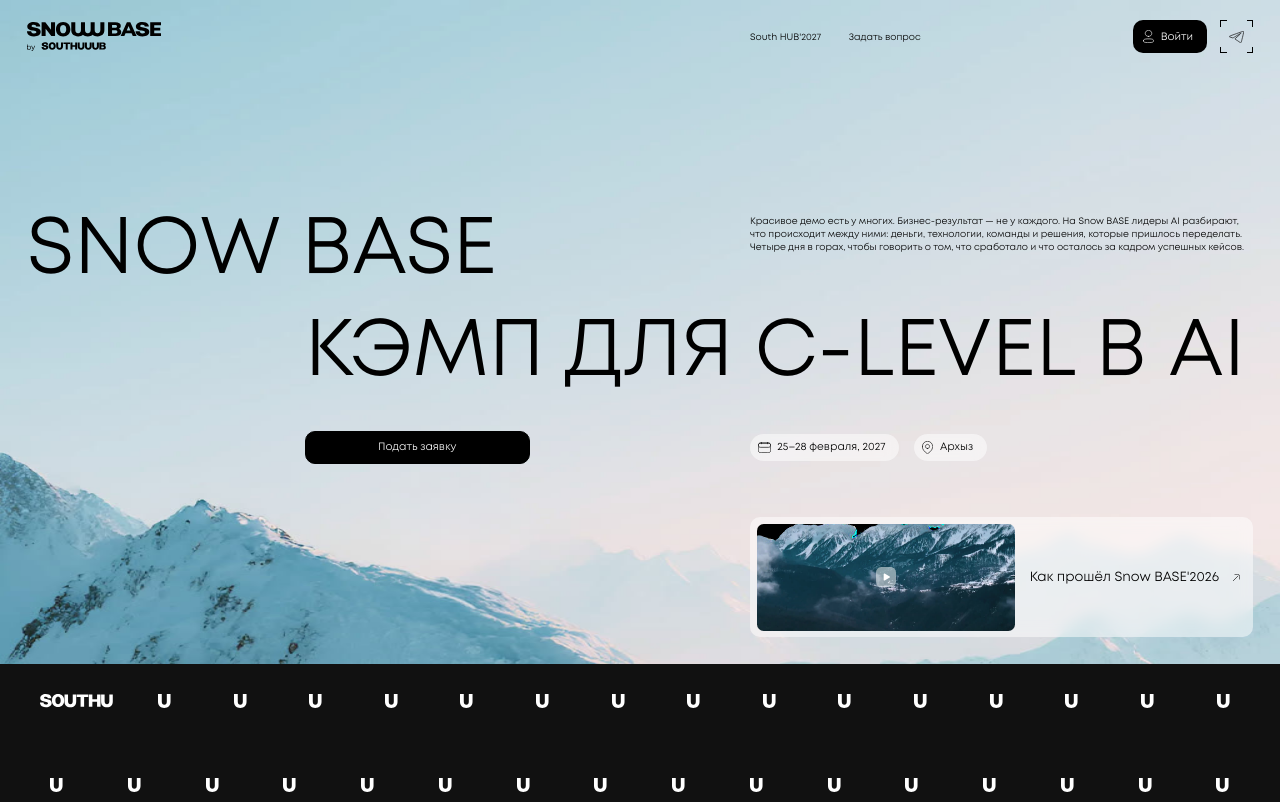
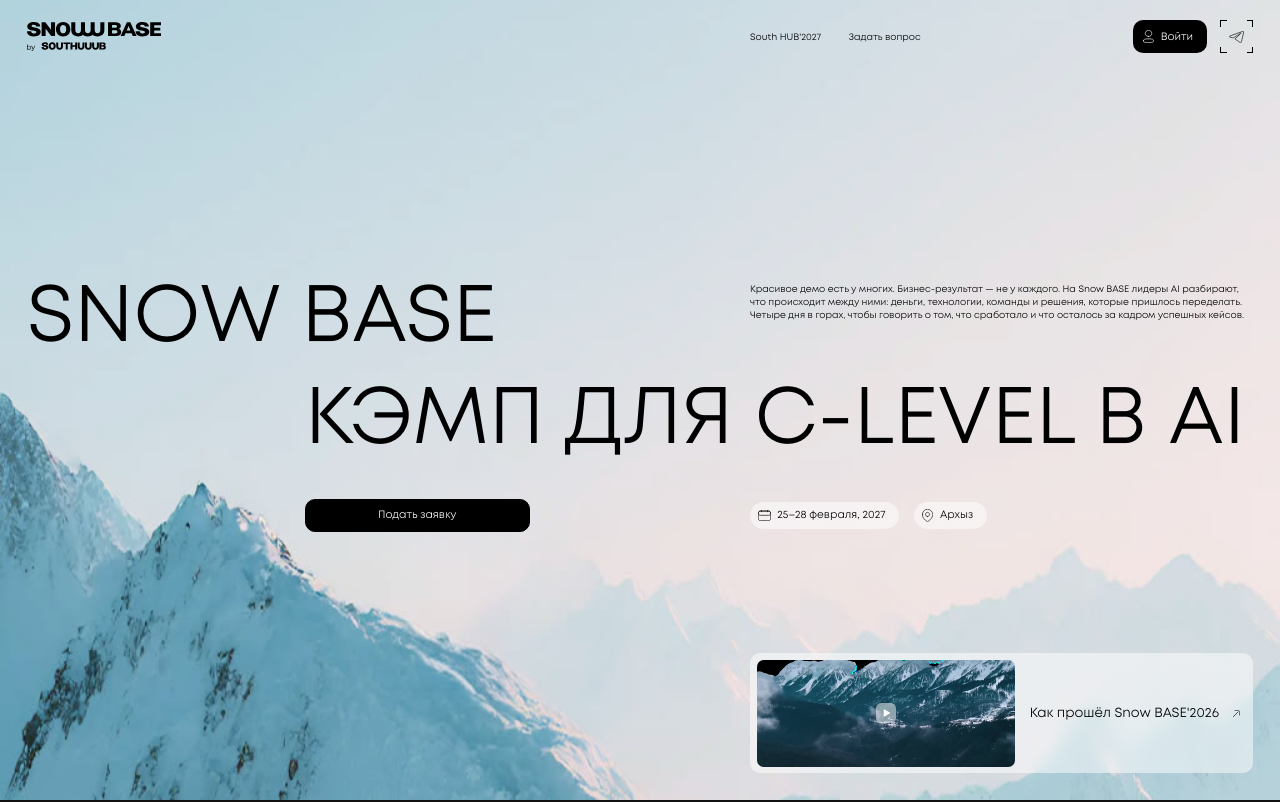
Before and after one commit to nazyrovruslan/snowbase2027, a Nuxt app: page / in a window 1280 px wide. Shown: the top 802 px of the page. Built offline with nearby package versions, Linux system fonts and the light colour scheme; grey boxes are pictures that could not be loaded.

Commit message:
Хиро на весь экран на десктопе и мобилке
Co-Authored-By: Claude Opus 5.5 <noreply@anthropic.com>

```diff
--- a/components/MobHero.vue
+++ b/components/MobHero.vue
@@ -8,6 +8,8 @@
       <img src="~/assets/mob/burger.svg" alt="" width="50" height="14" />
     </button>
 
+    <!-- центральный блок: сдвигается вместе с высотой экрана -->
+    <div class="abs mid">
     <h1 class="title">
       <span class="abs line" style="top: 137px; margin-left: -61px">Snow BASE</span>
       <span class="abs line" style="top: 188px; margin-left: -4px">Кэмп</span>
@@ -38,6 +40,7 @@
     </div>
     <div class="abs pill" style="left: 256px">
       <img src="~/assets/mob/pin.svg" alt="" width="13" height="16" />Aрхыз
+    </div>
     </div>
 
     <a class="abs card" href="#" @click.prevent="video = true">
@@ -100,8 +103,11 @@ watch(menu, (v) => { document.documentElement.style.overflow = v ? 'hidden' : ''
 </script>
 
 <style scoped>
-.hero { position: relative; width: 390px; height: 844px; overflow: hidden; }
-.photo { inset: 0; width: 100%; height: 100%; object-fit: fill; transition: opacity .7s ease, transform 1.4s ease; }
+/* хиро на весь экран: высота окна в px макета, не меньше 712, чтобы контент не наезжал друг на друга */
+.hero { position: relative; width: 390px; height: calc(100dvh / var(--km, 1)); min-height: 712px; overflow: hidden; }
+.mid { left: 0; top: calc((100% - 844px) * 0.25); width: 390px; height: 844px; pointer-events: none; }
+.mid > * { pointer-events: auto; }
+.photo { inset: 0; width: 100%; height: 100%; object-fit: cover; object-position: center bottom; transition: opacity .7s ease, transform 1.4s ease; }
 .photo-alt { object-fit: cover; opacity: 0; transform: scale(1.03); }
 .alt .photo-alt { opacity: 1; transform: scale(1); }
 
@@ -132,7 +138,7 @@ watch(menu, (v) => { document.documentElement.style.overflow = v ? 'hidden' : ''
 }
 
 .card {
-  left: 16px; top: 650px; width: 358px; display: flex; gap: 10px; align-items: center; padding: 10px;
+  left: 16px; bottom: 30px; width: 358px; display: flex; gap: 10px; align-items: center; padding: 10px;
   background: rgba(255,255,255,.5); backdrop-filter: blur(10px); border-radius: 15px;
 }
 .thumb { position: relative; width: 217px; height: 144px; display: flex; align-items: center; justify-content: center; border-radius: 10px; overflow: hidden; flex: none; }
--- a/components/SbHero.vue
+++ b/components/SbHero.vue
@@ -17,6 +17,8 @@
     </a>
 
     <!-- заголовок -->
+    <!-- центральный блок: центрируется по высоте экрана -->
+    <div class="abs mid">
     <h1>
       <span class="abs h1" style="left: 40px; top: 300px">Snow BASE</span>
       <span class="abs h1" style="left: 457px; top: 453px">Кэмп для C-level в AI</span>
@@ -51,6 +53,7 @@
     <div class="abs pill" style="left: 1371px">
       <img src="~/assets/sb/pin.svg" alt="" width="17" height="20" />Aрхыз
     </div>
+    </div>
 
     <a class="abs card" href="#" @click.prevent="video = true">
       <span class="thumb">
@@ -72,8 +75,11 @@ useAutoplayWhenVisible(preview)
 </script>
 
 <style scoped>
-.hero { position: relative; width: 1920px; height: 996px; overflow: hidden; }
-.photo { inset: 0; width: 100%; height: 100%; object-fit: fill; transition: opacity .7s ease, transform 1.4s ease; }
+/* хиро на весь экран: высота окна в px макета, не меньше 860 */
+.hero { position: relative; width: 1920px; height: calc(100dvh / var(--k, 1)); min-height: 860px; overflow: hidden; }
+.mid { left: 0; top: calc((100% - 996px) * 0.5); width: 1920px; height: 996px; pointer-events: none; }
+.mid > * { pointer-events: auto; }
+.photo { inset: 0; width: 100%; height: 100%; object-fit: cover; object-position: center bottom; transition: opacity .7s ease, transform 1.4s ease; }
 .photo-alt { object-fit: cover; opacity: 0; transform: scale(1.03); }
 .alt .photo-alt { opacity: 1; transform: scale(1); }
 
@@ -110,7 +116,7 @@ h1 { font-weight: 400; }
 }
 
 .card {
-  left: 1125px; top: 776px; width: 755px; display: flex; align-items: center; justify-content: space-between;
+  left: 1125px; bottom: 40px; width: 755px; display: flex; align-items: center; justify-content: space-between;
   padding: 10px 20px 10px 10px; background: rgba(255,255,255,.5); backdrop-filter: blur(10px); border-radius: 15px;
   transition: background .3s ease;
 }
```
